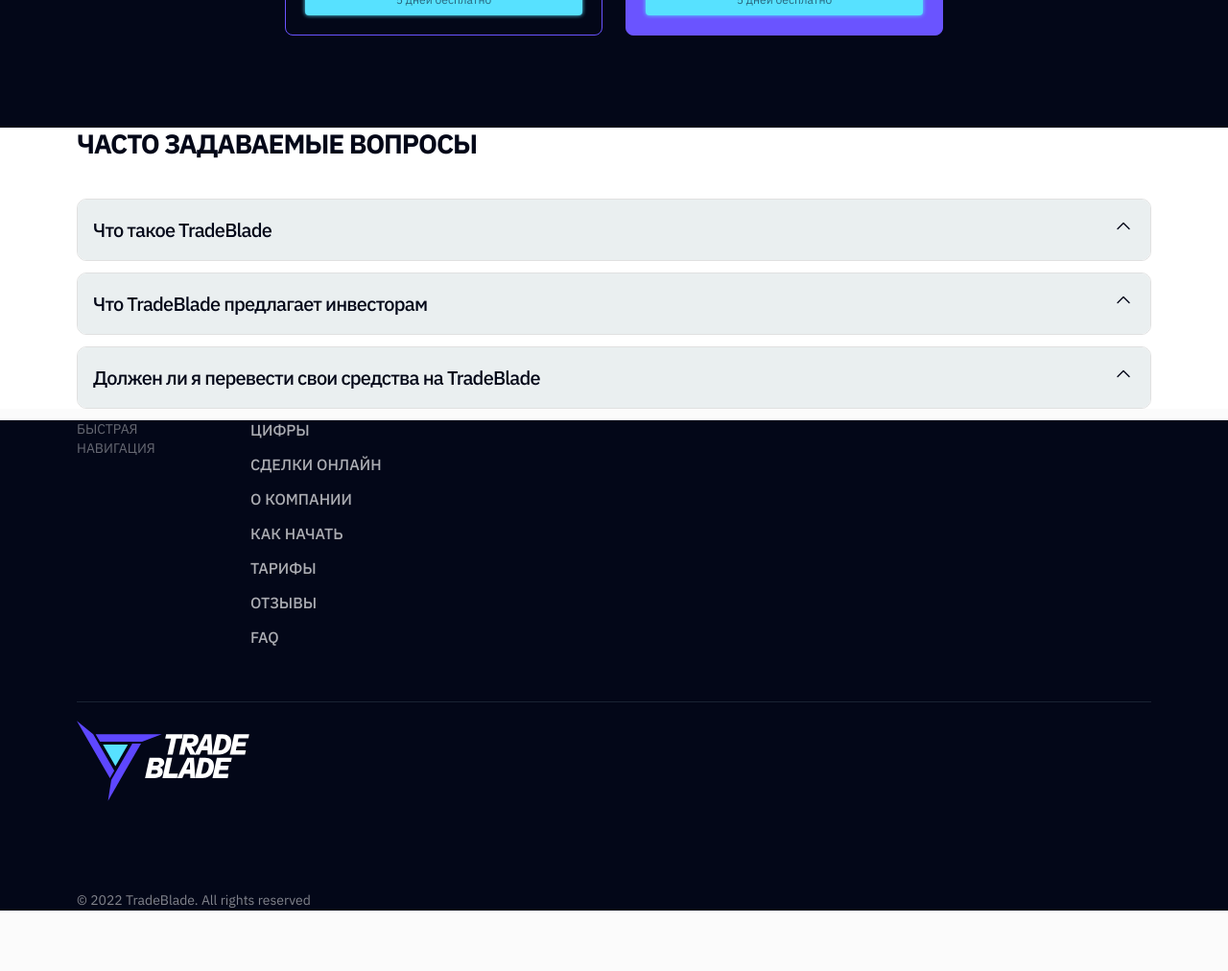
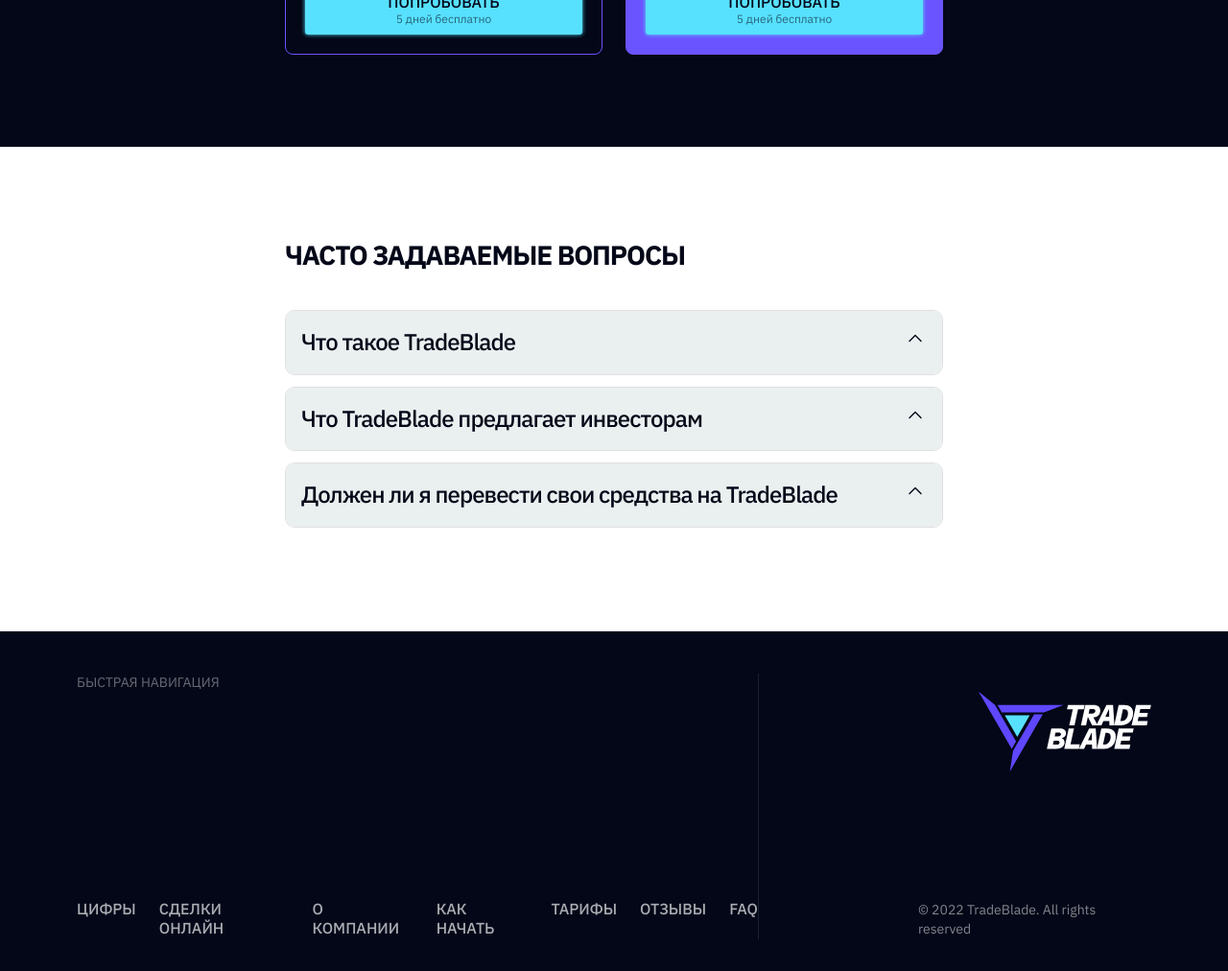
Before and after one commit to Slavik756/TradeBlade, a website: page index.html in a window 1280 px wide. Shown: the part 3260-4272 px from the top of the page at 96% size. Before the commit the page ends 4209 px from the top, so only its background shows below. Drawn offline with nearby package versions, Linux system fonts and the light colour scheme.

Commit message:
add update

```diff
--- a/css/styles.css
+++ b/css/styles.css
@@ -522,7 +522,7 @@
   margin-top: 24px;
   overflow: hidden;
   padding: 4px;
-  opacity: 0.8;
+  opacity: 0.9;
 }
 
 .switch-btn {
@@ -1053,6 +1053,12 @@
     flex: 1;
   }
 
+  .switch-btn {
+    font-weight: 700;
+    font-size: 24px;
+    line-height: 1.16667;
+  }
+
   .form-top {
     display: flex;
     flex-direction: column;
@@ -1072,28 +1078,59 @@
   }
 
   .try-btn {
-    background: #57e1ff;
-    border-radius: 4px;
-    font-weight: 500;
-    font-size: 16px;
-    color: #030718;
-    box-shadow: 0 0 4px #57e1ff;
-    transition: all 0.2s ease;
     display: flex;
     flex-direction: column;
     justify-content: center;
     align-items: center;
   }
 
-  .try-btn:hover {
-    background: #5ad4ff;
-    box-shadow: 0 0 12px #57e1ff;
+  .plan-title {
+    font-size: 32px;
+    line-height: 1.5;
   }
 
-  .try-btn:active {
-    transform: scale(0.95);
-    box-shadow: 0 4px 12px rgba(87, 225, 255, 0.5);
+  .container-FAQ {
+    padding: 96px 297px;
   }
+
+  .faq-header {
+    font-size: 24px;
+  }
+
+  .container-footer {
+    padding: 44px 80px;
+    display: flex;
+    justify-content: space-between;
+    align-items: flex-start;
+  }
+
+  .footer-h4 {
+    max-width: 200px;
+  }
+
+  .footer-top {
+    display: flex;
+    flex-direction: column;
+    gap: 215px;
+    border-bottom: none;
+    padding-bottom: 0;
+  }
+
+  .footer-menu {
+    display: flex;
+    flex-direction: row;
+    gap: 24px;
+  }
+
+  .footer-bottom {
+    display: flex;
+    flex-direction: column;
+    align-items: flex-end;
+    gap: 40px;
+    border-left: 1px solid #1a2333;
+    padding-left: 166px;
+  }
+
 
   .icon {
     stroke-width: 0;
--- a/index.html
+++ b/index.html
@@ -372,7 +372,7 @@
 
     <div class="footer-bottom">
       <div class="footer-logo">
-        <svg>
+        <svg width="185" height="117">
           <use href="./img/sprite.svg#icon-Blade"></use>
         </svg>
       </div>
```
Also changed, not shown: img/sprite.svg.
